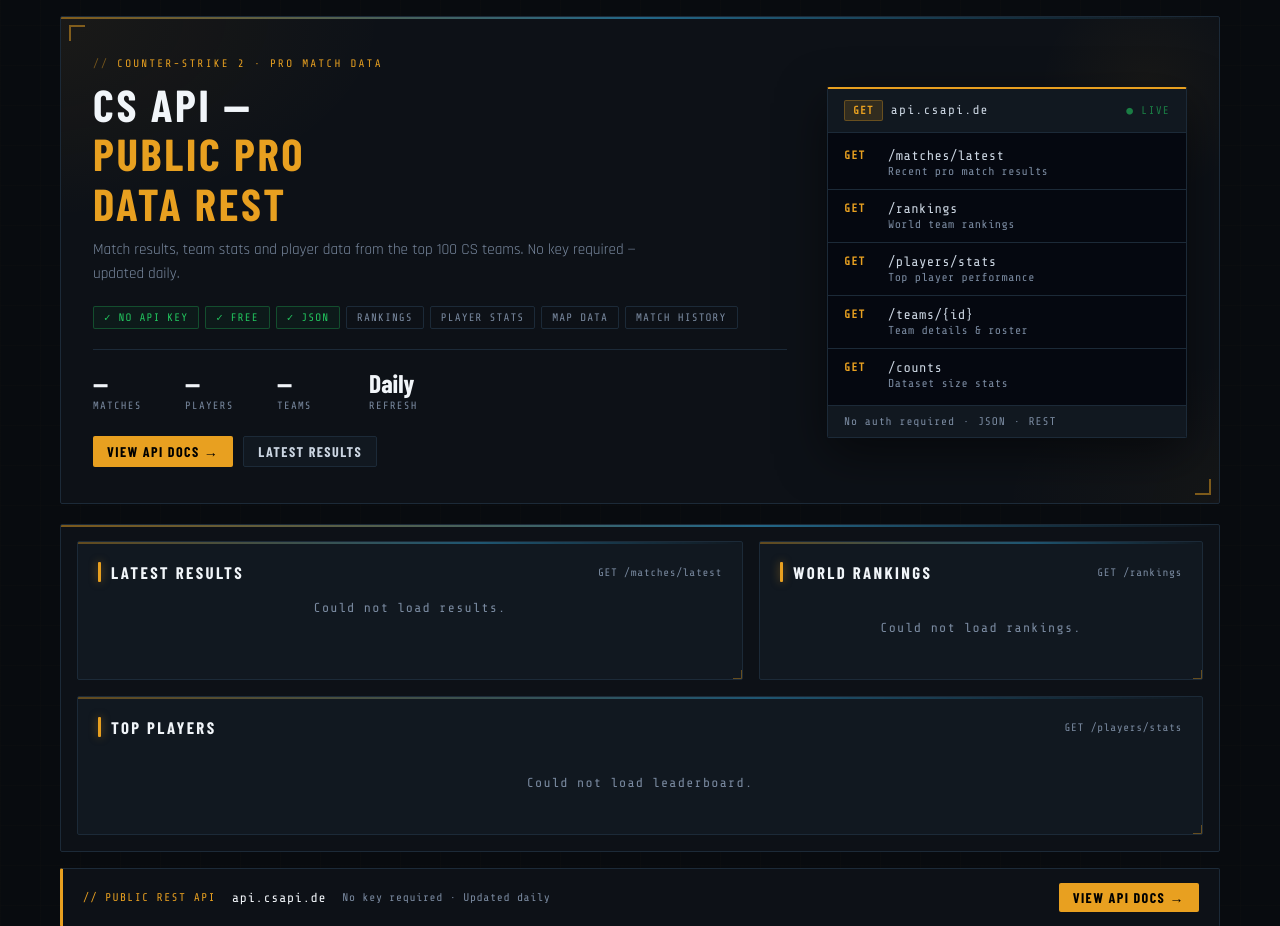
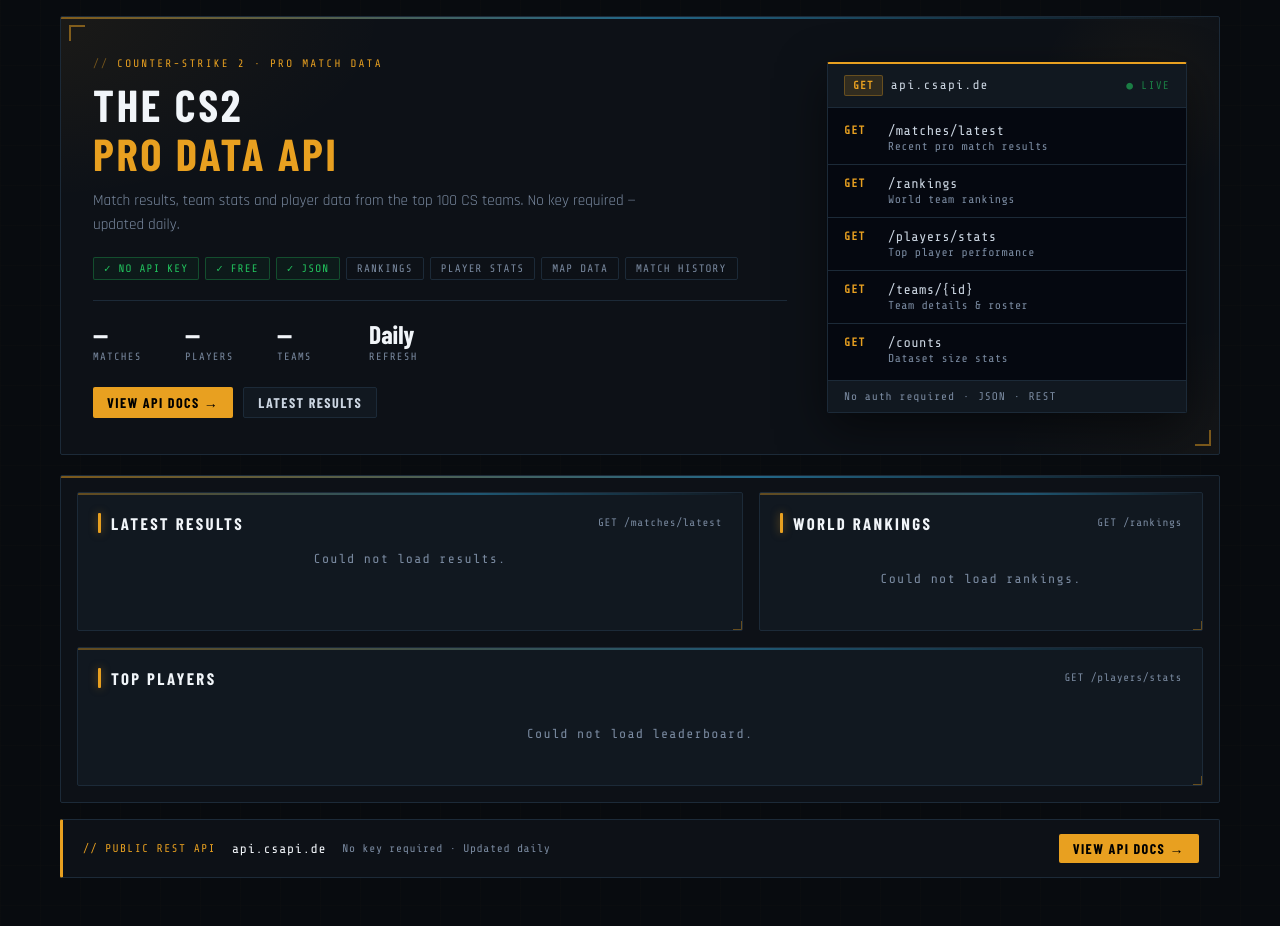
Before and after one commit to OldFella/hltv_api, a Python web app: template src/templates/index.html in a window 1280 px wide. Shown: the part 55-981 px from the top of the page. Run offline with Jinja, Linux system fonts and the light colour scheme; the template is opened without the code that fills it, so the values that code supplies are empty; some web fonts are replaced.

Commit message:
chaning hero title and api frontpage

```diff
--- a/src/content/index/hero_card.py
+++ b/src/content/index/hero_card.py
@@ -1,4 +1,4 @@
 hero_card = {
-    "title": "CS API — Public Counter-Strike Pro Play Data [REST]",
+    "title": "CS2 Pro Match Data API",
     "description": "Match results, team stats and player data from the top 100 CS teams. Updated daily."
 }
--- a/src/templates/index.html
+++ b/src/templates/index.html
@@ -19,7 +19,7 @@
     <div class="hero-left">
       <div class="hero-label">Counter-Strike 2 · Pro Match Data</div>
 
-      <h1>CS API —<br><span class="hero-title-accent">Public Pro<br>Data REST</span></h1>
+      <h1>The CS2<br><span class="hero-title-accent">Pro Data API</span></h1>
 
       <p>Match results, team stats and player data from the top 100 CS teams. No key required — updated daily.</p>
 
```
Also changed, not shown: src/main.py (+13 -2 lines).
